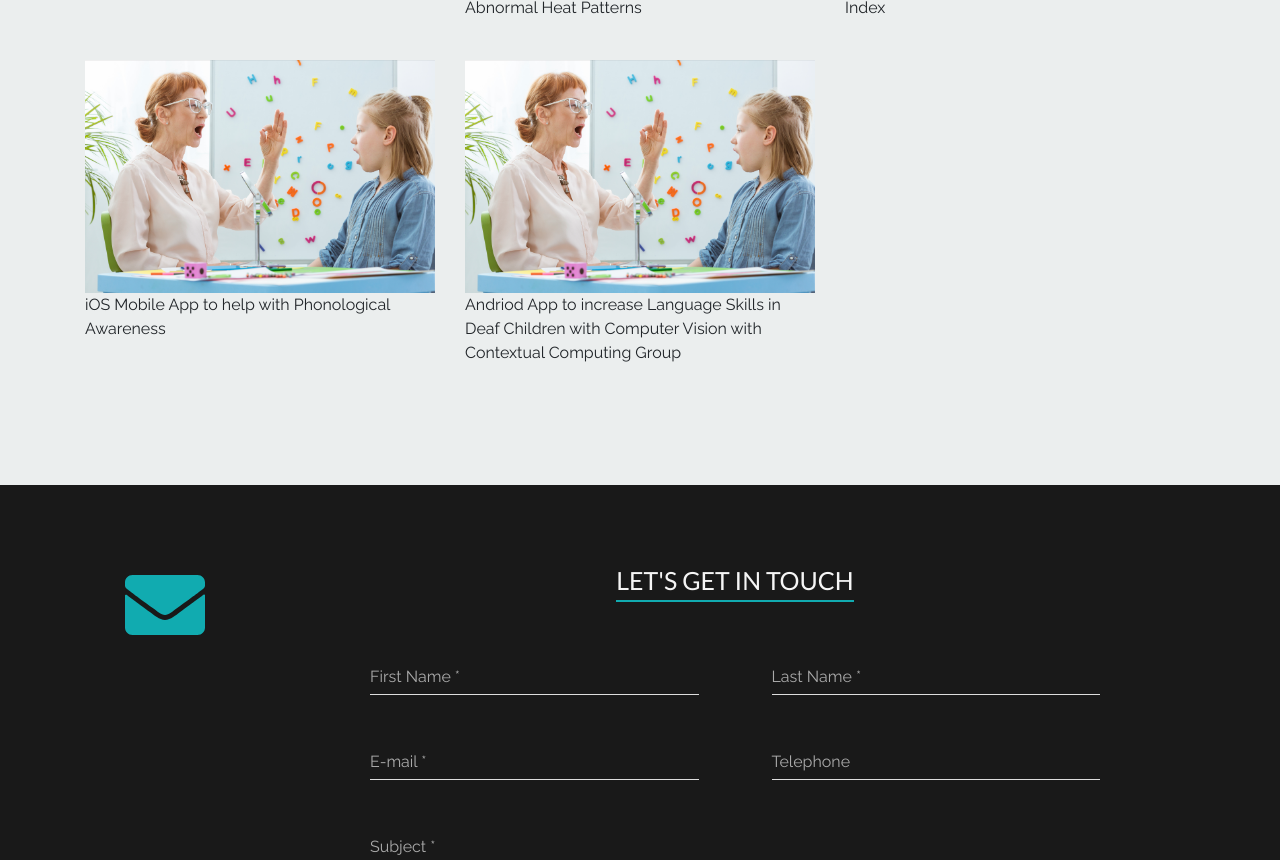
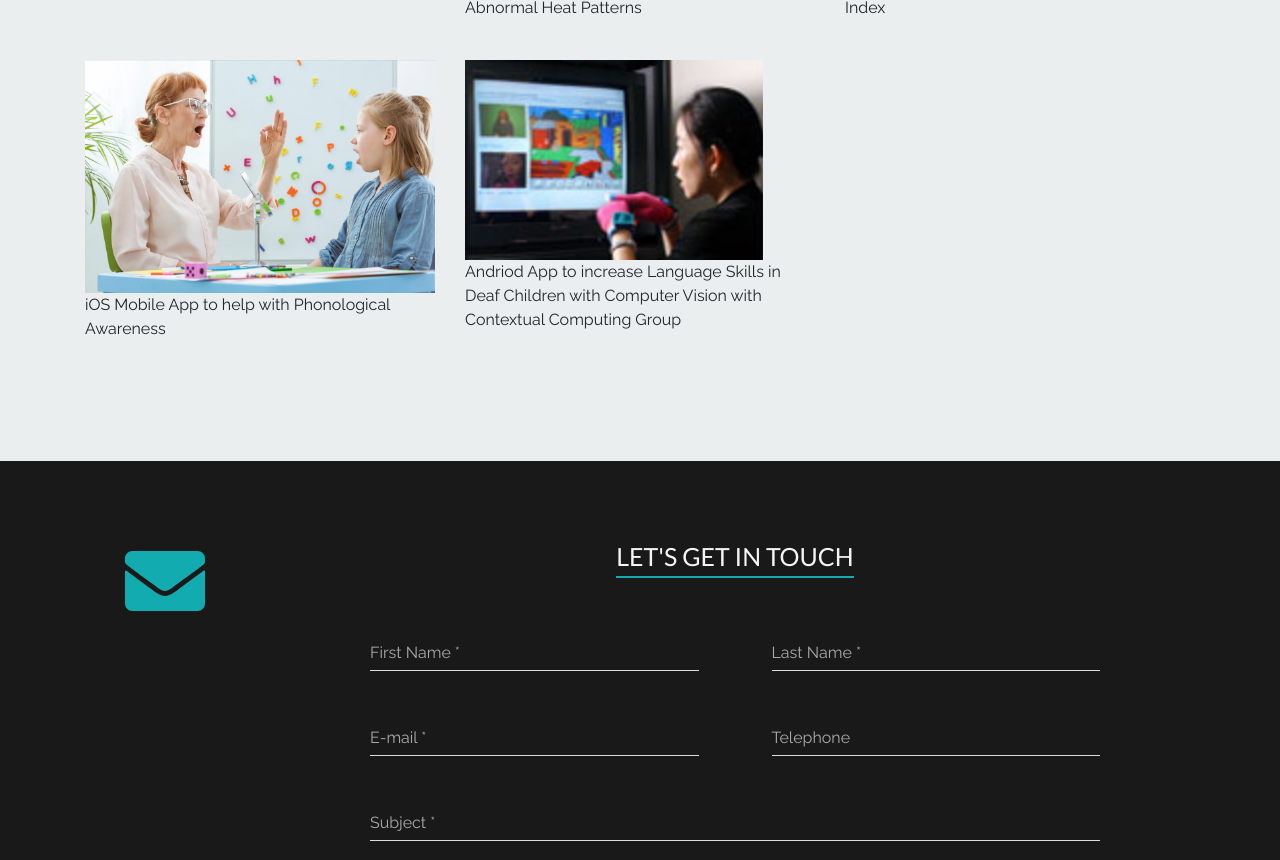
Before and after one commit to ishanchadha01/myWebsite, a plain HTML site: page index.html in a window 1280 px wide. Shown: the part 3059-3919 px from the top of the page. Drawn offline with nearby package versions, Linux system fonts and the light colour scheme.

Commit message:
image fix

```diff
--- a/index.html
+++ b/index.html
@@ -216,7 +216,7 @@
 						<p>iOS Mobile App to help with Phonological Awareness</p>
 					</div>
 					<div class="col-lg-4 col-md-6 col-xs-12">
-			    		<img src="images/spa.png">
+			    		<img src="images/copycat.png">
 			    		<div class="overlay">
 							<a href="http://wearables.cc.gatech.edu/projects/copycat/"><h3 class="project-title">CopyCat ASL Recognition</h3></a>
 						</div>
```
Also changed, not shown: images/copycat.png (added), 1 other file.
